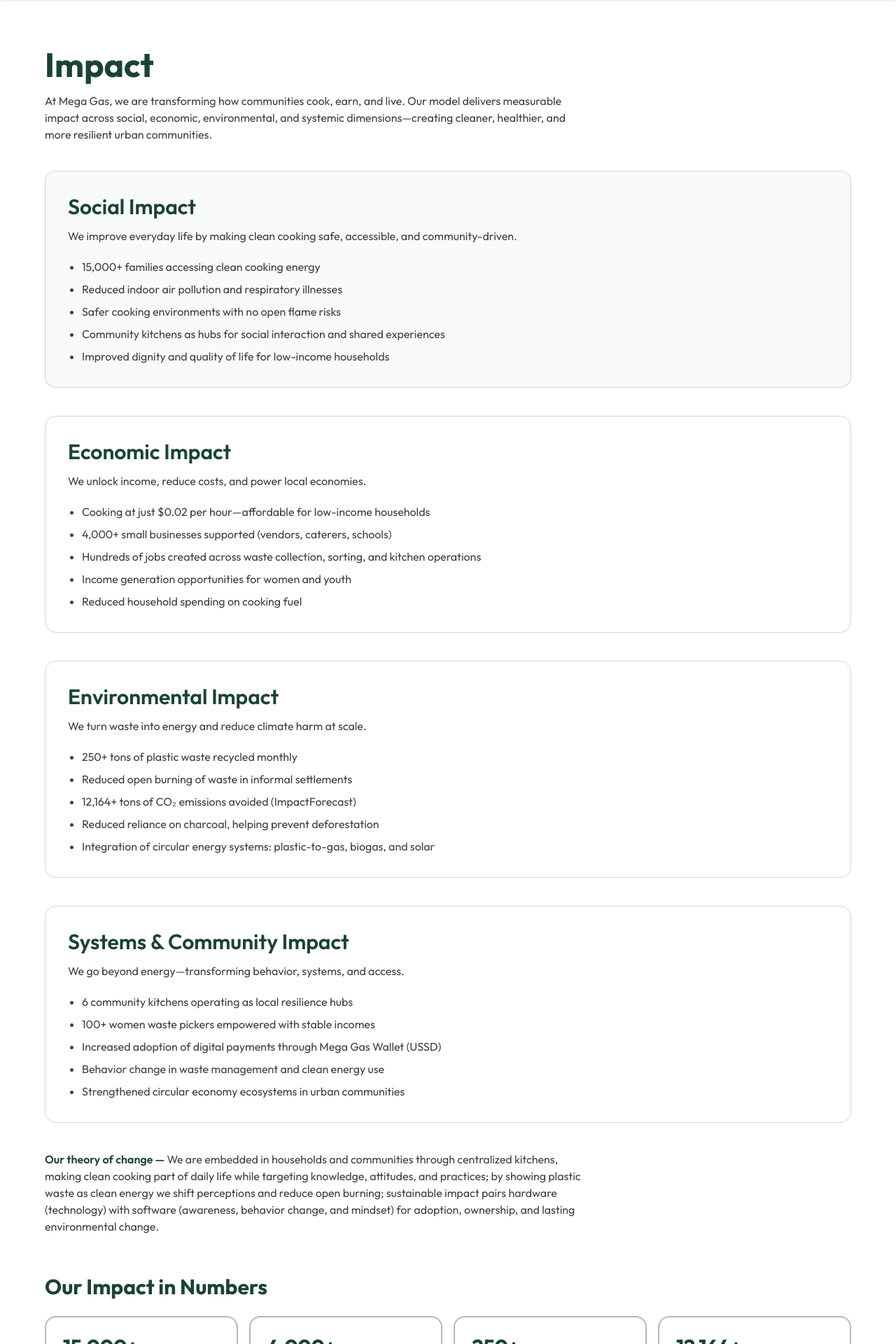
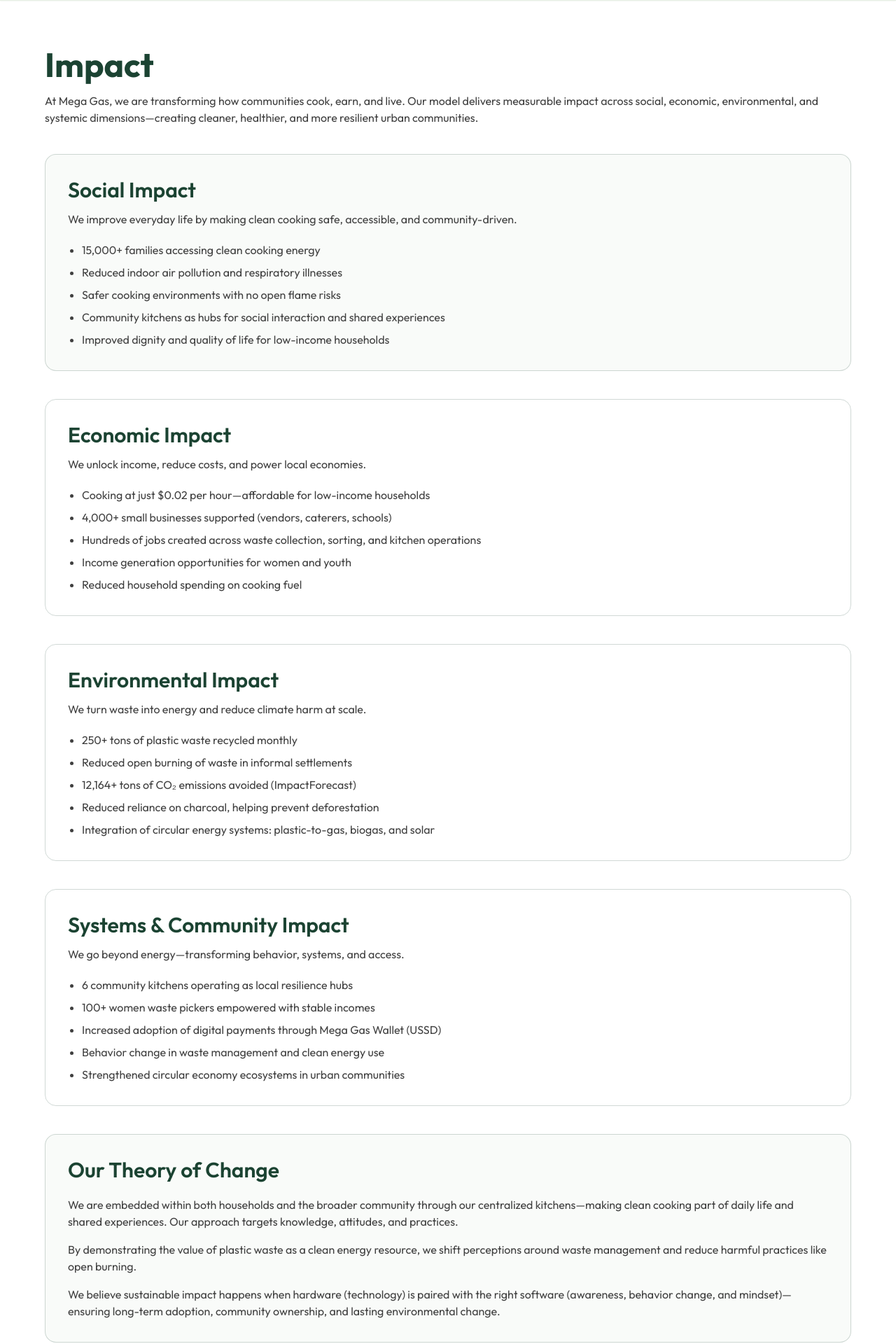
Before and after one commit to scott931/MegaGasII, a Next.js app: page /impact in a window 1280 px wide. Shown: the part 120-2040 px from the top of the page at 70% size. Built offline with nearby package versions, Linux system fonts and the light colour scheme.

Commit message:
impact design update

```diff
--- a/src/components/impact/ImpactSketchLayout.tsx
+++ b/src/components/impact/ImpactSketchLayout.tsx
@@ -64,7 +64,7 @@
           Impact
         </motion.h1>
 
-        <p className="mt-4 max-w-3xl text-neutral-700">
+        <p className="mt-4 w-full max-w-none text-neutral-700">
           At Mega Gas, we are transforming how communities cook, earn, and live. Our model
           delivers measurable impact across social, economic, environmental, and systemic
           dimensions—creating cleaner, healthier, and more resilient urban communities.
@@ -78,7 +78,7 @@
             className="rounded-2xl border border-[#1B4332]/20 bg-[#f9fbf9] p-6 sm:p-8"
           >
             <h2 className="text-2xl font-semibold text-[#1B4332] sm:text-3xl">Social Impact</h2>
-            <p className="mt-3 max-w-3xl text-neutral-700">
+            <p className="mt-3 w-full max-w-none text-neutral-700">
               We improve everyday life by making clean cooking safe, accessible, and
               community-driven.
             </p>
@@ -93,7 +93,7 @@
             className="rounded-2xl border border-[#1B4332]/20 p-6 sm:p-8"
           >
             <h2 className="text-2xl font-semibold text-[#1B4332] sm:text-3xl">Economic Impact</h2>
-            <p className="mt-3 max-w-3xl text-neutral-700">
+            <p className="mt-3 w-full max-w-none text-neutral-700">
               We unlock income, reduce costs, and power local economies.
             </p>
             <BulletList items={economicBullets} />
@@ -109,7 +109,7 @@
             <h2 className="text-2xl font-semibold text-[#1B4332] sm:text-3xl">
               Environmental Impact
             </h2>
-            <p className="mt-3 max-w-3xl text-neutral-700">
+            <p className="mt-3 w-full max-w-none text-neutral-700">
               We turn waste into energy and reduce climate harm at scale.
             </p>
             <BulletList items={environmentalBullets} />
@@ -125,26 +125,40 @@
             <h2 className="text-2xl font-semibold text-[#1B4332] sm:text-3xl">
               Systems & Community Impact
             </h2>
-            <p className="mt-3 max-w-3xl text-neutral-700">
+            <p className="mt-3 w-full max-w-none text-neutral-700">
               We go beyond energy—transforming behavior, systems, and access.
             </p>
             <BulletList items={systemsBullets} />
           </motion.section>
 
-          <motion.p
+          <motion.section
             initial={{ opacity: 0, y: 12 }}
             whileInView={{ opacity: 1, y: 0 }}
             viewport={{ once: true }}
             transition={{ delay: 0.14 }}
-            className="mt-10 max-w-3xl text-neutral-700"
+            className="rounded-2xl border border-[#1B4332]/20 bg-[#f9fbf9] p-6 sm:p-8"
           >
-            <span className="font-semibold text-[#1B4332]">Our theory of change — </span>
-            We are embedded in households and communities through centralized kitchens, making
-            clean cooking part of daily life while targeting knowledge, attitudes, and practices;
-            by showing plastic waste as clean energy we shift perceptions and reduce open burning;
-            sustainable impact pairs hardware (technology) with software (awareness, behavior
-            change, and mindset) for adoption, ownership, and lasting environmental change.
-          </motion.p>
+            <h2 className="text-2xl font-semibold text-[#1B4332] sm:text-3xl">
+              Our Theory of Change
+            </h2>
+            <div className="mt-5 w-full max-w-none space-y-4 text-neutral-700">
+              <p>
+                We are embedded within both households and the broader community through our
+                centralized kitchens—making clean cooking part of daily life and shared
+                experiences. Our approach targets knowledge, attitudes, and practices.
+              </p>
+              <p>
+                By demonstrating the value of plastic waste as a clean energy resource, we shift
+                perceptions around waste management and reduce harmful practices like open
+                burning.
+              </p>
+              <p>
+                We believe sustainable impact happens when hardware (technology) is paired with
+                the right software (awareness, behavior change, and mindset)—ensuring long-term
+                adoption, community ownership, and lasting environmental change.
+              </p>
+            </div>
+          </motion.section>
         </div>
 
         <motion.section
@@ -176,7 +190,7 @@
           <h2 className="text-2xl font-semibold text-[#1B4332] sm:text-3xl">
             Closing Statement
           </h2>
-          <p className="mt-5 max-w-3xl text-neutral-700">
+          <p className="mt-5 w-full max-w-none text-neutral-700">
             We are not just providing energy. We are building cleaner cities, stronger
             communities, and a future where waste becomes opportunity.
           </p>
```
Also changed, not shown: 1 other file (tests, documents, lock files or other folders).
